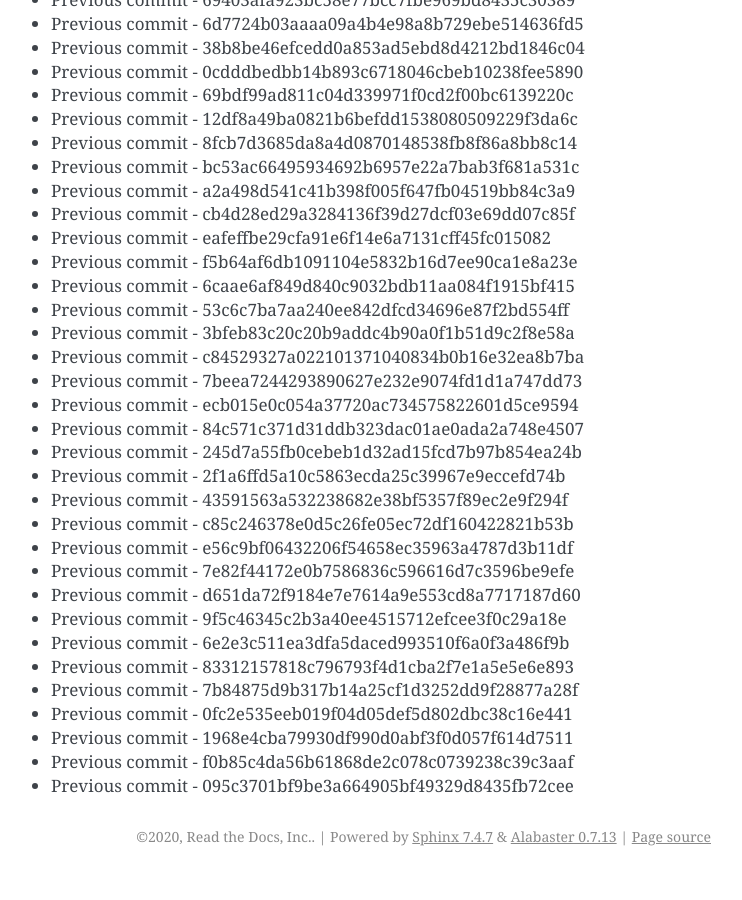
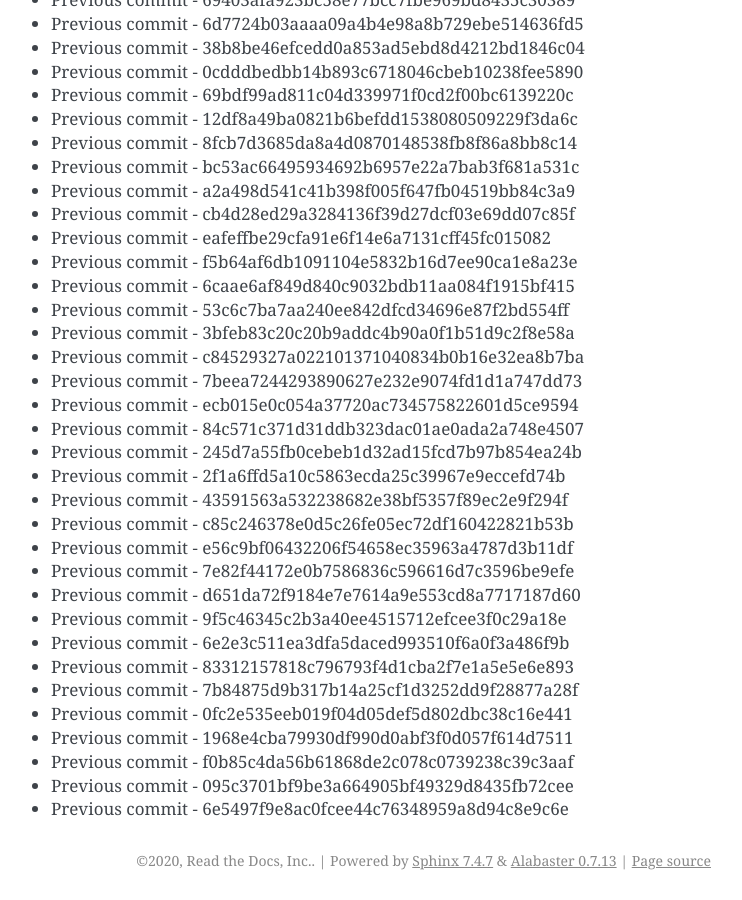
Before and after one commit to readthedocs/rtd-git-stresstest, a Sphinx documentation site: the page built from docs/updates.rst, in a window 1280 px wide and 900 px high, scrolled down 74140 px. Shown: the whole window, without its empty margins (399-1141 px from the left). Built offline with Sphinx 7.4.7, drawn with Linux system fonts in a browser that asks for light colours; before the commit the page ends 75016 px from its top, so only the background shows below that.

Commit message:
Generating commit from previous: 6e5497f9e8ac0fcee44c76348959a8d94c8e9c6e

```diff
--- a/docs/updates.rst
+++ b/docs/updates.rst
@@ -3147,3 +3147,4 @@ It can be tested for any performance characteristics.
 * Previous commit - 1968e4cba79930df990d0abf3f0d057f614d7511
 * Previous commit - f0b85c4da56b61868de2c078c0739238c39c3aaf
 * Previous commit - 095c3701bf9be3a664905bf49329d8435fb72cee
+* Previous commit - 6e5497f9e8ac0fcee44c76348959a8d94c8e9c6e
```
